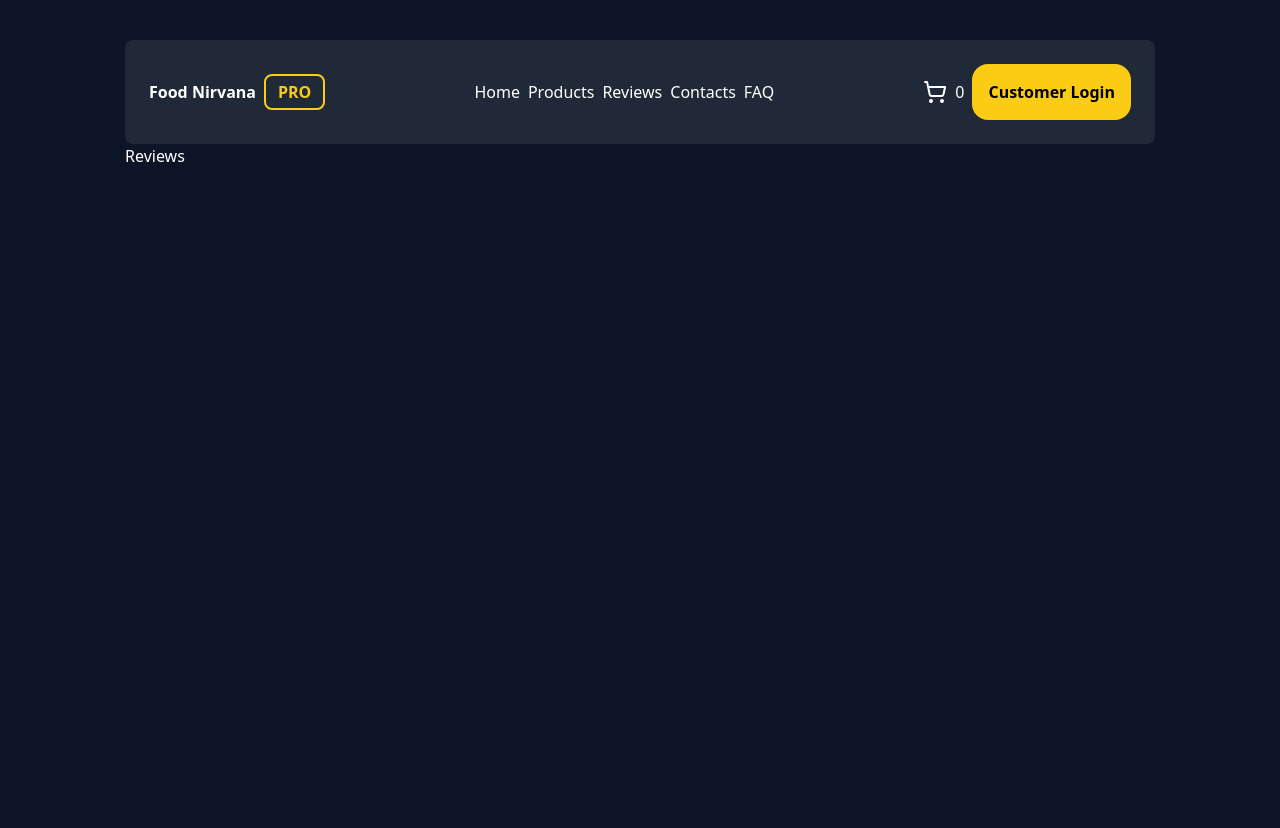
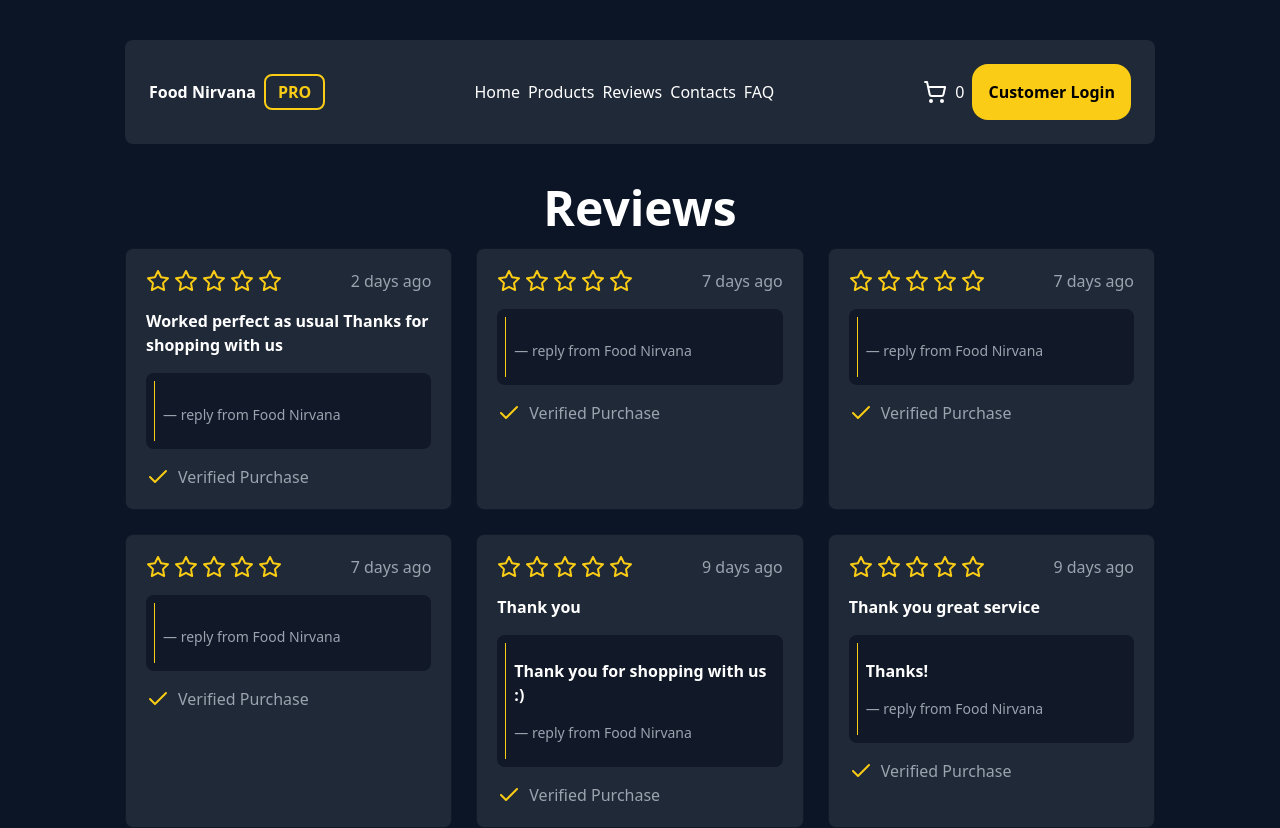
Before and after one commit to caesar003/foodnirvana, a Next.js app: page /reviews in a window 1280 px wide. Shown: the top 828 px of the page. Before the commit the page ends 800 px from the top, so only its background shows below. Built offline with nearby package versions, Linux system fonts and the light colour scheme.

Commit message:
feat: added new page (reviews)

```diff
--- a/src/components/Layout.tsx
+++ b/src/components/Layout.tsx
@@ -5,12 +5,6 @@ import Navbar from "./Navbar";
 
 export default function Layout({ children }: PropsWithChildren) {
   return (
-    // <div className="w-[1030px]">
-    //   <div className="w-full">
-    //     <Navbar />
-    //     <main>{children}</main>
-    //   </div>
-    // </div>
     <main className="flex min-h-screen flex-col items-center justify-start p-10">
       <div className="w-[1030px]">
         <Navbar />
--- a/src/pages/reviews/index.tsx
+++ b/src/pages/reviews/index.tsx
@@ -1,10 +1,30 @@
 import Layout from "@components/Layout";
 import React from "react";
+import { reviews } from "@utils/default-values";
+import ReviewCard from "@components/ReviewCard";
+import Footer from "@components/Footer";
 
 export default function Reviews() {
   return (
     <Layout>
-      <div>Reviews</div>
+      <div className="flex flex-col items-center my-10">
+        <h1 className="text-5xl font-bold text-center">Reviews</h1>
+        <div className="grid grid-cols-3 gap-6 mt-4">
+          {reviews.map(({ date, stars, text, isVerified, reply }, idx) => {
+            return (
+              <ReviewCard
+                key={idx}
+                date={date}
+                stars={stars}
+                text={text}
+                isVerified={isVerified}
+                reply={reply}
+              />
+            );
+          })}
+        </div>
+      </div>
+      <Footer />
     </Layout>
   );
 }
```
